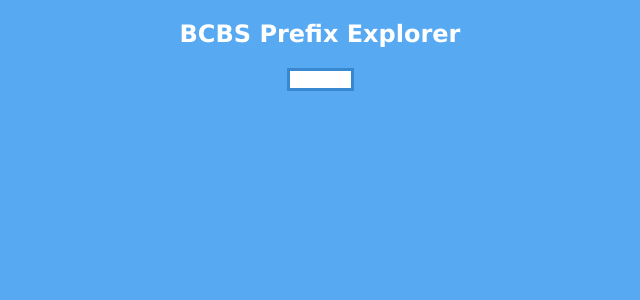
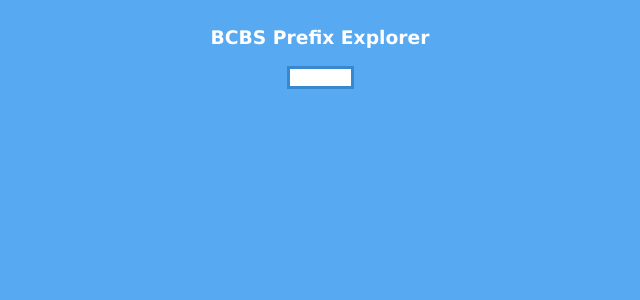
Before and after one commit to Leeous/bcbs-prefix-explorer, a React (Vite) app: page / in a window 1280 px wide. Shown: the top 300 px of the page, without its empty margins (320-960 px from the left). Built offline with nearby package versions, Linux system fonts and the light colour scheme.

Commit message:
componentize search and nav (unfinished) functionality

```diff
--- a/src/App.css
+++ b/src/App.css
@@ -3,7 +3,8 @@
   color: white;
   font-family: Verdana, Geneva, Tahoma, sans-serif;
   text-align: center;
-
+  min-width: 300px;
+  min-height: 300px;
 }
 
 form {
@@ -14,6 +15,22 @@
   color: white;
 }
 
+#navigation {
+}
+
+#navigation button {
+  display: block;
+}
+
+#navigation h3 {
+  display: inline-block;
+}
+
+#settings {
+  display: none;
+}
+
+
 #searchText {
   border: solid 3px #3888cf;
   text-transform: uppercase;
--- a/src/App.jsx
+++ b/src/App.jsx
@@ -1,72 +1,40 @@
 
-import React, { useState } from 'react';
-import BCBSDB from '../src/assets/bcbs_db.json'
+import Navigation from './components/Navigation.jsx'
+import Settings from './components/Settings.jsx';
+import Search from './components/Search.jsx';
 import './App.css'
 
+let foundHit;
+
 function App() {
-  const [searchValue, setSearchValue] = useState(" ");
-  const searchBox = document.querySelector('#searchBox');
-  const searchText = document.querySelector('#searchText');
-  let foundHit;
+// 	const [searchValue, setSearchValue] = useState();
+// 	const searchText = document.querySelector('#searchText');
+// 	const searchBox = document.querySelector('#searchBox');
 
 
-  const handleInput = event => {
-    // Force search value to be uppercase
-    setSearchValue(event.target.value.toLocaleUpperCase());
-  };
+// const handleInput = event => {
+//     setSearchValue(event.target.value);
+// };
 
-  const searchDB = () => {
-    // Loop over JSON to find prefix TODO: add carrier, payer ID, and number search
-    for (let i = 0; i < BCBSDB.length; i++) {
-      let prefixValue = BCBSDB[i]["prefix"];
-      foundHit = false;
-      if (prefixValue == searchValue) {
-        // Clear search box on next to display next hit
-        if (searchBox.hasChildNodes()) {searchBox.innerHTML = ""};
+// useEffect(() => {
+//     // Loop over JSON to find prefix TODO: add carrier, payer ID, and number search
+//     // Clear search box if searchText length is < 3. Might change this behaviour.
+//     console.log("why is this being triggered");
 
-        // Display carrier name, if it exists
-        if (BCBSDB[i].carrier != "Prefix Not in Use") {
-          searchBox.insertAdjacentHTML('beforeend', `<p>It seems like prefix <b>${BCBSDB[i].prefix}</b> is for carrier <b>${BCBSDB[i].carrier}</b>.</p>`);
-          foundHit = true;
-        } else {
-          searchBox.insertAdjacentHTML('beforeend', `<p>It seems like prefix <b>${BCBSDB[i].prefix}</b> is either no longer in use or was never used by a BCBS carrier.</p>`);
-          foundHit = true;
-        }
 
-        // Display carrier website, if it exists
-        if (BCBSDB[i].url) {
-          searchBox.insertAdjacentHTML('beforeend', `<p><a href="${BCBSDB[i].url}">Website</a></p>`);
-        }
 
-        // Display carrier benefits phone number, if it exists
-        if (BCBSDB[i].benefits_phone_number) {
-          try {
-            searchBox.insertAdjacentHTML('beforeend', `<p>Phone Number (benefits): ${"<span>" + JSON.parse(BCBSDB[i].benefits_phone_number).phone_numbers.join(', ') + "</span>"}</p>`);
-            return;
-          } catch (e) {
-            console.log("Carrier has a single phone number for benefits.")
-          }
-          searchBox.insertAdjacentHTML('beforeend', `<p>Phone Number (benefits): ${BCBSDB[i].benefits_phone_number}</p>`);
-        }
-
-        // Display carrier claims phone number, if it exists
-        if (BCBSDB[i].claims_phone_number) {
-          searchBox.insertAdjacentHTML('beforeend', `<p>Phone Number (claims): ${BCBSDB[i].claims_phone_number}</p>`);
-        }
-      }
-    }
-  };
-
-  return (
-    <>
-      <h2>BCBS Prefix Explorer</h2>
-      <form>
-        <input onChange={handleInput} autoComplete='off'  maxLength="3" type="text" size={5} name="Prefix" id="searchText" />
-        <input type="submit" value="Go" onClick={searchDB()} onSubmit={searchDB()} hidden/>
-        <div id="searchBox"></div>
-      </form>
-    </>
-  )
+// }, [searchValue]);
+	return (
+		<>
+			<div id="app">
+				<Navigation />
+				<Search />
+			</div>
+			<div id='settings'>
+				<Settings />
+			</div>
+		</>
+	)
 }
 
 export default App
--- /dev/null
+++ b/src/components/Navigation.jsx
@@ -0,0 +1,11 @@
+import '../App.css'
+
+function Navigation() {
+    return(
+        <div id='navigation'>
+            <h3>BCBS Prefix Explorer</h3>
+        </div>
+    )
+}
+
+export default Navigation
--- /dev/null
+++ b/src/components/Search.jsx
@@ -0,0 +1,61 @@
+import BCBSDB from '../assets/bcbs_db.json'
+
+function Search() {
+    function searchDB(e) {
+        let searchValue = e.toLocaleUpperCase();
+        // Ensure we wait for the full prefix to attempt a match
+        if (searchValue.length == 3) {
+            for (let i = 0; i < BCBSDB.length; i++) {
+                let prefixValue = BCBSDB[i]["prefix"];
+                if (prefixValue == searchValue.toLocaleUpperCase()) {
+                    // Clear search box on next to display next hit
+                    if (searchBox.hasChildNodes()) { searchBox.innerHTML = "" };
+
+                    // Display carrier name, if it exists
+                    if (BCBSDB[i].carrier != "Prefix Not in Use") {
+                        searchBox.insertAdjacentHTML('beforeend', `<p>It seems like prefix <b>${BCBSDB[i].prefix}</b> is for carrier <b>${BCBSDB[i].carrier}</b>.</p>`);
+                        foundHit = true;
+                    } else {
+                        searchBox.insertAdjacentHTML('beforeend', `<p>It seems like prefix <b>${BCBSDB[i].prefix}</b> is either no longer in use or was never used by a BCBS carrier.</p>`);
+                        foundHit = true;
+                    }
+
+                    // Display carrier website, if it exists
+                    if (BCBSDB[i].url) {
+                        searchBox.insertAdjacentHTML('beforeend', `<p><a href="${BCBSDB[i].url}">Website</a></p>`);
+                    }
+
+                    // Display carrier benefits phone number, if it exists
+                    if (BCBSDB[i].benefits_phone_number) {
+                        try {
+                            searchBox.insertAdjacentHTML('beforeend', `<p>Phone Number (benefits): ${"<span>" + JSON.parse(BCBSDB[i].benefits_phone_number).phone_numbers.join(', ') + "</span>"}</p>`);
+                            return;
+                        } catch (e) {
+                            console.log("Carrier has a single phone number for benefits.")
+                        }
+                        searchBox.insertAdjacentHTML('beforeend', `<p>Phone Number (benefits): ${BCBSDB[i].benefits_phone_number}</p>`);
+                    }
+
+                    // Display carrier claims phone number, if it exists
+                    if (BCBSDB[i].claims_phone_number) {
+                        searchBox.insertAdjacentHTML('beforeend', `<p>Phone Number (claims): ${BCBSDB[i].claims_phone_number}</p>`);
+                    }
+                }
+            }
+
+            // if (!foundHit) {
+            // 	searchBox.insertAdjacentHTML('beforeend', `<p>aaaaaaa</p>`);
+            // }
+        }
+    }
+
+    return (
+        <form>
+            <input onChange={(e) => searchDB(e.target.value)} autoComplete='off' maxLength="3" type="text" size={5} name="Prefix" id="searchText" />
+            {/* <input type="submit" value="Go" onClick={searchDB()} onSubmit={() => searchDB()} hidden /> */}
+            <div id="searchBox"></div>
+        </form>
+    );
+}
+
+export default Search
--- /dev/null
+++ b/src/components/Settings.jsx
@@ -0,0 +1,7 @@
+function Settings() {
+    return (
+        <p>oops</p>
+    );
+}
+
+export default Settings
```
